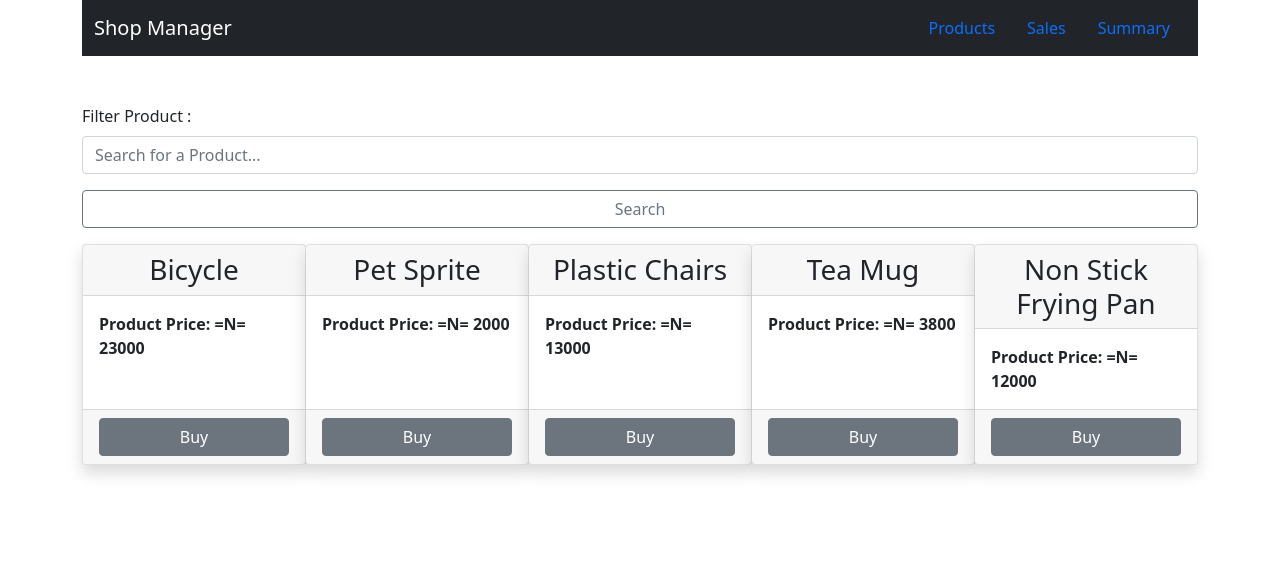
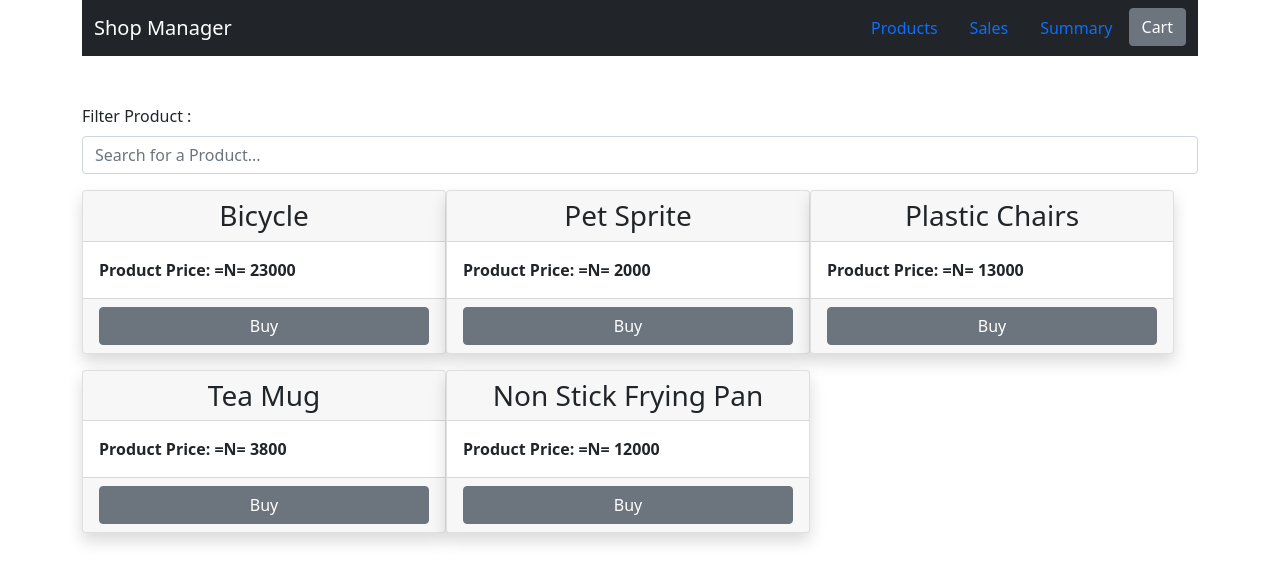
Before and after one commit to joeizang/obmcui, a Next.js app: page / in a window 1280 px wide. Shown: the top 582 px of the page. Built offline with nearby package versions, Linux system fonts and the light colour scheme.

Commit message:
fix filtering. fix css rules

```diff
--- a/components/Appbar.tsx
+++ b/components/Appbar.tsx
@@ -1,4 +1,4 @@
-import { Nav, Navbar, NavbarBrand, NavItem, NavLink } from "reactstrap";
+import { Button, Nav, Navbar, NavbarBrand, NavItem, NavLink } from 'reactstrap'
 
 export default function Appbar() {
   return (
@@ -14,7 +14,10 @@ export default function Appbar() {
         <NavItem>
           <NavLink href="/products">Summary</NavLink>
         </NavItem>
+        <NavItem>
+          <Button>Cart</Button>
+        </NavItem>
       </Nav>
     </Navbar>
-  );
+  )
 }
--- a/components/makeasale/Product.tsx
+++ b/components/makeasale/Product.tsx
@@ -1,14 +1,14 @@
-import { Fragment } from "react";
-import { Button, Card, CardBody, CardFooter, CardHeader } from "reactstrap";
-import { ProductShape } from "../../pages/make-sale";
+import { Fragment } from 'react'
+import { Button, Card, CardBody, CardFooter, CardHeader } from 'reactstrap'
+import { ProductShape } from '../../pages/make-sale'
 
 interface ProductProps {
-  product: ProductShape;
+  product: ProductShape
 }
 export default function Product({ product }: ProductProps) {
   return (
     <Fragment>
-      <Card className="shadow rounded">
+      <Card className="shadow rounded mb-3">
         <CardHeader className="text-center" tag="h3">
           {product.productName}
         </CardHeader>
@@ -22,5 +22,5 @@ export default function Product({ product }: ProductProps) {
         </CardFooter>
       </Card>
     </Fragment>
-  );
+  )
 }
--- a/components/makeasale/ProductSection.tsx
+++ b/components/makeasale/ProductSection.tsx
@@ -1,20 +1,22 @@
-import { CardGroup, Row } from "reactstrap";
-import { ProductShape } from "../../pages/make-sale";
-import Product from "./Product";
+import { CardGroup, Row } from 'reactstrap'
+import { ProductShape } from '../../pages/make-sale'
+import Product from './Product'
 
 interface ProductSectionProps {
-  itemsForSale: ProductShape[];
+  itemsForSale: ProductShape[]
 }
 export default function ProductSection({ itemsForSale }: ProductSectionProps) {
   return (
     <Row tag="section">
-      <CardGroup>
-        {itemsForSale.length > 0
-          ? itemsForSale.map((item) => (
-              <Product key={item.productId} product={item} />
-            ))
-          : null}
-      </CardGroup>
+      <div className="d-flex flex-wrap row-cols-3">
+        {itemsForSale.length > 0 ? (
+          itemsForSale.map((item) => (
+            <Product key={item.productId} product={item} />
+          ))
+        ) : (
+          <h4 className="h4">No results found!</h4>
+        )}
+      </div>
     </Row>
-  );
+  )
 }
--- a/components/makeasale/SearchForm.tsx
+++ b/components/makeasale/SearchForm.tsx
@@ -1,16 +1,87 @@
-import { Fragment, useState } from 'react'
+import {
+  Dispatch,
+  Fragment,
+  SetStateAction,
+  useEffect,
+  useMemo,
+  useState,
+} from 'react'
 import { Button, Form, FormGroup, Input, Label, Row } from 'reactstrap'
+import { ProductShape } from '../../pages/make-sale'
+import ProductSection from './ProductSection'
 
-interface SearchFormProps {
-  filterAction: (term: string) => void
-}
+interface SearchFormProps {}
 
-export default function SearchForm({ filterAction }: SearchFormProps) {
+let defaultProducts = [
+  {
+    productName: 'Bicycle',
+    productImage: '',
+    RetailPrice: 23000,
+    QuantityInStock: 10,
+    dateSupplied: new Date(),
+    productId: 1,
+  },
+  {
+    productName: 'Pet Sprite',
+    productImage: '',
+    RetailPrice: 2000,
+    QuantityInStock: 10,
+    dateSupplied: new Date(),
+    productId: 2,
+  },
+  {
+    productName: 'Plastic Chairs',
+    productImage: '',
+    RetailPrice: 13000,
+    QuantityInStock: 9,
+    dateSupplied: new Date(),
+    productId: 3,
+  },
+  {
+    productName: 'Tea Mug',
+    productImage: '',
+    RetailPrice: 3800,
+    QuantityInStock: 8,
+    dateSupplied: new Date(),
+    productId: 4,
+  },
+  {
+    productName: 'Non Stick Frying Pan',
+    productImage: '',
+    RetailPrice: 12000,
+    QuantityInStock: 5,
+    dateSupplied: new Date(),
+    productId: 5,
+  },
+]
+
+export default function SearchForm({}: SearchFormProps) {
   const [searchTerm, setSearchTerm] = useState<string>('')
+  const [products, setProducts] = useState<Array<ProductShape>>(defaultProducts)
+  const [filteredProducts, setFilteredProducts] = useState<ProductShape[]>([])
+  const sortObjects = (x: ProductShape, y: ProductShape) => {
+    if (x.productName < y.productName) return -1
+    if (x.productName > y.productName) return 1
+    return 0
+  }
+  function filterProducts() {
+    let result: ProductShape[] = []
+    if (searchTerm !== '') {
+      result = products.filter((term) =>
+        term.productName.toLowerCase().includes(searchTerm)
+      )
+      return result
+    }
+    return products
+  }
+  const filter = useMemo(filterProducts, [products, searchTerm])
+  useEffect(() => {
+    setFilteredProducts(filter)
+  }, [filter])
   return (
     <Fragment>
       <Row tag="section" className="mt-5">
-        <Form>
+        <div>
           <FormGroup>
             <Label for="searchInput">Filter Product :</Label>
             <Input
@@ -20,23 +91,15 @@ export default function SearchForm({ filterAction }: SearchFormProps) {
               type="text"
               value={searchTerm}
               onChange={(evt: any) => {
-                setSearchTerm(evt.target.value)
+                const keyword = evt.target.value
+                setSearchTerm(keyword)
               }}
             />
           </FormGroup>
-          <FormGroup>
-            <Button
-              outline
-              block
-              onClick={() => {
-                console.log(searchTerm)
-                filterAction(searchTerm)
-              }}
-            >
-              <span>Search</span>
-            </Button>
-          </FormGroup>
-        </Form>
+        </div>
+      </Row>
+      <Row>
+        <ProductSection itemsForSale={filteredProducts} />
       </Row>
     </Fragment>
   )
--- a/pages/make-sale.tsx
+++ b/pages/make-sale.tsx
@@ -11,69 +11,10 @@ export interface ProductShape {
   productId: number
 }
 
-let defaultProducts = [
-  {
-    productName: 'Bicycle',
-    productImage: '',
-    RetailPrice: 23000,
-    QuantityInStock: 10,
-    dateSupplied: new Date(),
-    productId: 1,
-  },
-  {
-    productName: 'Pet Sprite',
-    productImage: '',
-    RetailPrice: 2000,
-    QuantityInStock: 10,
-    dateSupplied: new Date(),
-    productId: 2,
-  },
-  {
-    productName: 'Plastic Chairs',
-    productImage: '',
-    RetailPrice: 13000,
-    QuantityInStock: 9,
-    dateSupplied: new Date(),
-    productId: 3,
-  },
-  {
-    productName: 'Tea Mug',
-    productImage: '',
-    RetailPrice: 3800,
-    QuantityInStock: 8,
-    dateSupplied: new Date(),
-    productId: 4,
-  },
-  {
-    productName: 'Non Stick Frying Pan',
-    productImage: '',
-    RetailPrice: 12000,
-    QuantityInStock: 5,
-    dateSupplied: new Date(),
-    productId: 5,
-  },
-]
-
 export default function MakeSale() {
-  const [products, setProducts] = useState<Array<ProductShape>>(defaultProducts)
-  const sortObjects = (x: ProductShape, y: ProductShape) => {
-    if (x.productName < y.productName) return -1
-    if (x.productName > y.productName) return 1
-    return 0
-  }
-  function filterProducts(searchTerm: string) {
-    let result = []
-    if (searchTerm.length < 1) {
-      result = defaultProducts
-      setProducts(result.sort(sortObjects))
-    }
-    result = products.filter((term) => term.productName.startsWith(searchTerm))
-    setProducts(result)
-  }
   return (
     <Fragment>
-      <SearchForm filterAction={filterProducts} />
-      <ProductSection itemsForSale={products} />
+      <SearchForm />
     </Fragment>
   )
 }
```
